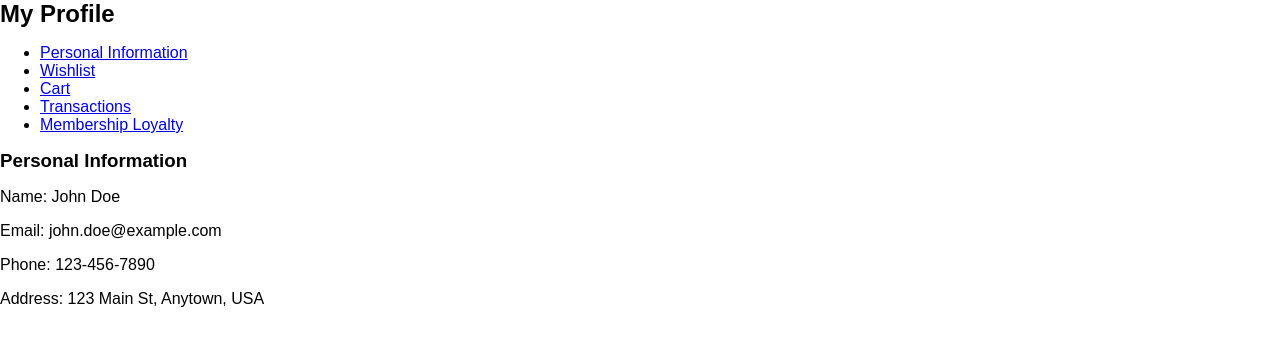
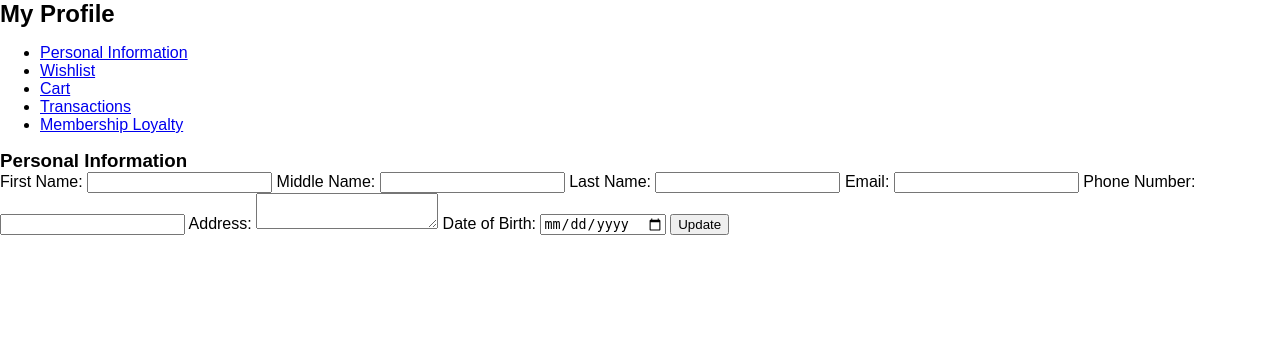
Before and after one commit to sirithatthamrong/Kinakuniyo-Bookstore-Database, a Flask app: template app/templates/personal_info.html in a window 1280 px wide. Shown: the part 90-436 px from the top of the page. Run offline with Flask 3, Linux system fonts and the light colour scheme; the template is opened without the code that fills it, so the values that code supplies are empty.

Commit message:
Implement personal information update feature with form handling and database integration

```diff
--- a/app/templates/personal_info.html
+++ b/app/templates/personal_info.html
@@ -1,8 +1,28 @@
 {% extends 'customer_profile.html' %}
 {% block profile_content %}
 <h3>Personal Information</h3>
-<p>Name: John Doe</p>
-<p>Email: john.doe@example.com</p>
-<p>Phone: 123-456-7890</p>
-<p>Address: 123 Main St, Anytown, USA</p>
+<form action="/customer/profile/personal_info" method="POST">
+    <label for="first_name">First Name:</label>
+    <input type="text" id="first_name" name="first_name" value="{{ customer.first_name }}" required>
+
+    <label for="middle_name">Middle Name:</label>
+    <input type="text" id="middle_name" name="middle_name" value="{{ customer.middle_name }}">
+
+    <label for="last_name">Last Name:</label>
+    <input type="text" id="last_name" name="last_name" value="{{ customer.last_name }}" required>
+
+    <label for="email">Email:</label>
+    <input type="email" id="email" name="email" value="{{ customer.email }}">
+
+    <label for="phone_number">Phone Number:</label>
+    <input type="text" id="phone_number" name="phone_number" value="{{ customer.phone_number }}">
+
+    <label for="address">Address:</label>
+    <textarea id="address" name="address">{{ customer.address }}</textarea>
+
+    <label for="date_of_birth">Date of Birth:</label>
+    <input type="date" id="date_of_birth" name="date_of_birth" value="{{ customer.date_of_birth }}">
+
+    <button type="submit">Update</button>
+</form>
 {% endblock %}
```
Also changed, not shown: app/routes.py (+38 -2 lines), sql/functions.sql (+25 -0 lines).
